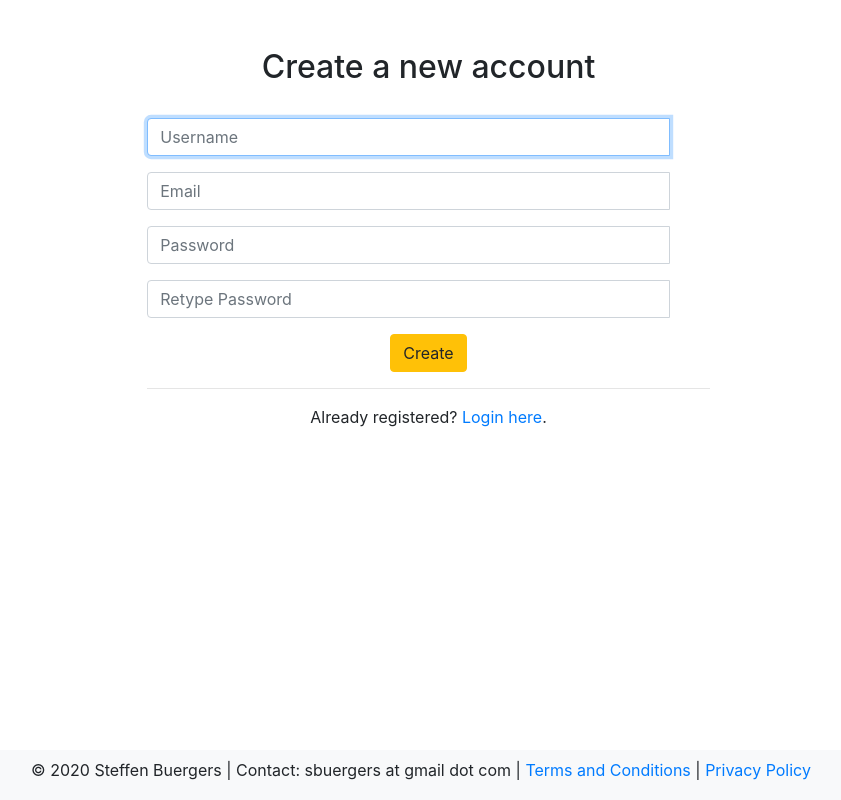
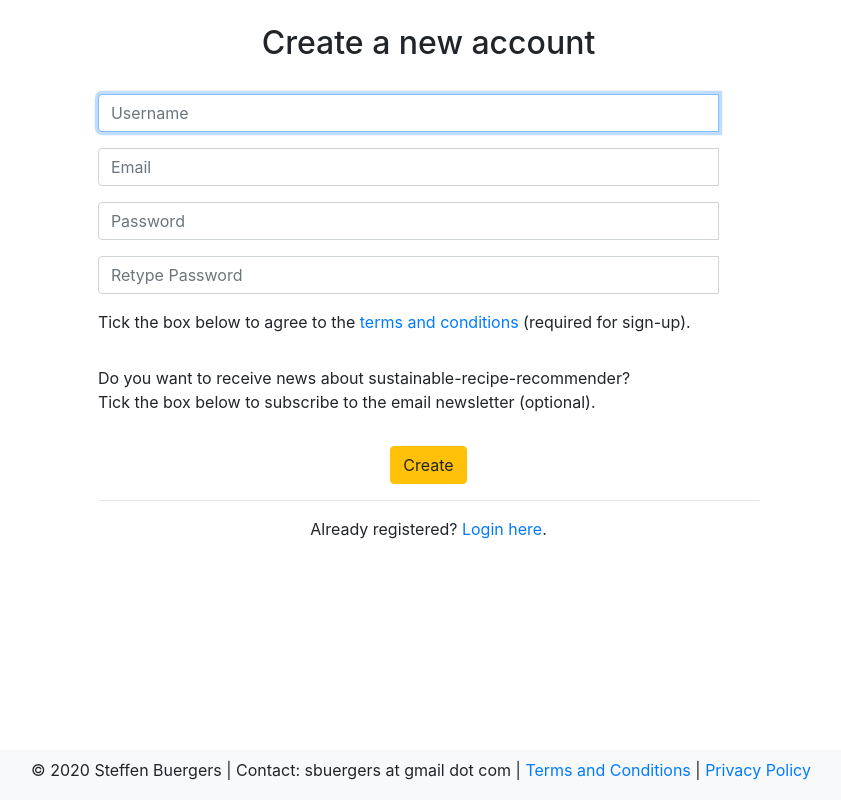
Before and after one commit to sbuergers/sustainable-recipe-recommender-website, a Flask app: template application/templates/signup.html in a window 1280 px wide. Shown: the part 58-858 px from the top of the page, without its empty margins (219-1060 px from the left). Run offline with Flask 2, Linux system fonts and the light colour scheme; the template is opened without the code that fills it: values that come from a table or form of the project are taken from there, others are empty; parts of the project's set-up code (start-up, migrations or seed data) failed here and were passed over; some libraries are stand-ins or nearby versions.

Commit message:
added tickboxes for accepting terms and conditions and subscribing to newsletter

```diff
--- a/application/templates/signup.html
+++ b/application/templates/signup.html
@@ -14,25 +14,42 @@
 {% block title %} Recipes searcher {% endblock %}
 {% block body %}
 <div class="row justify-content-center">
-    <div class="col-12 col-xl-6">
-        <center>
-            <br><br>
-            <h2>Create a new account</h2><br>
+    <div class="col-12 col-xl-7">
+        <br>
+        <center><h2>Create a new account</h2><br></center>
         <div id="container">
             <form action="{{ url_for('auth.signup') }}", method="POST">
+                <center>
                     {{ displayField(reg_form.username, 'Username', autocomplete="off", autofocus=true) }}
                     {{ displayField(reg_form.email, 'Email', autocomplete="off", autofocus=true) }}
                     {{ displayField(reg_form.password, 'Password') }}
                     {{ displayField(reg_form.confirm_pswd, 'Retype Password') }}
+                </center>
+
+                <!-- Terms and condition opt-in -->
+                Tick the box below to agree to the
+                <a href="{{ url_for('auth.terms_and_conditions') }}" target="_blank">
+                    terms and conditions
+                </a> (required for sign-up).
+                <div class="col-1">{{ displayField(reg_form.optin_terms) }}</div>
+
+                <!-- Email newsletter opt-in -->
+                Do you want to receive news about sustainable-recipe-recommender?<br>
+                Tick the box below to subscribe to the email newsletter (optional).
+                <div class="col-1">{{ displayField(reg_form.optin_news)}}</div>
+                <center>
                     <div class="form-group">
                         <input type="submit" value="Create" class="btn btn-warning">
                     </div>
+                </center>
                 {{ reg_form.csrf_token }}
             </form>
         </div>
         <hr>
+        <center>
             <p>Already registered? <a href="{{ url_for('auth.signin') }}">Login here</a>.</p>
         </center>
+
     </div>
 </div>
 {% endblock %}
```
Lines whose indentation alone changed are shown as unchanged.
